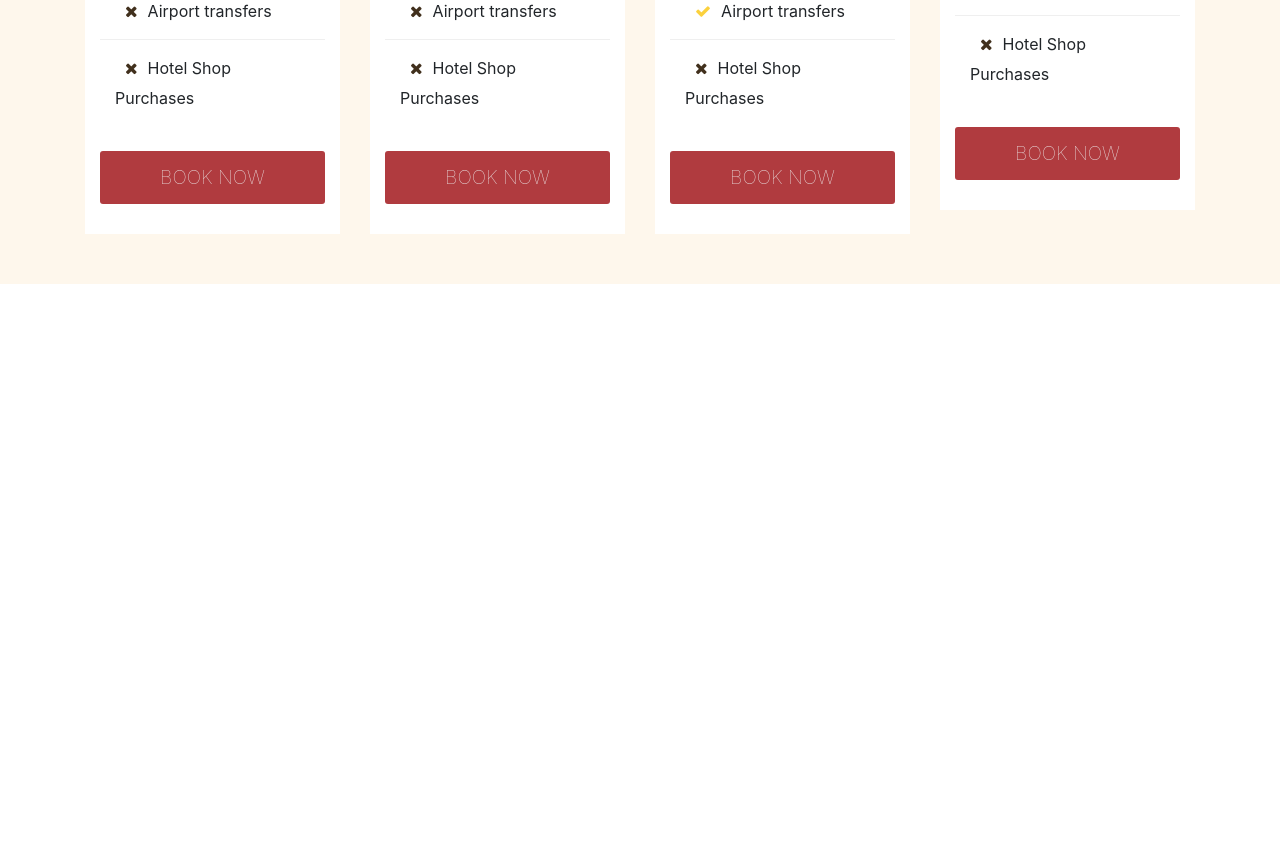
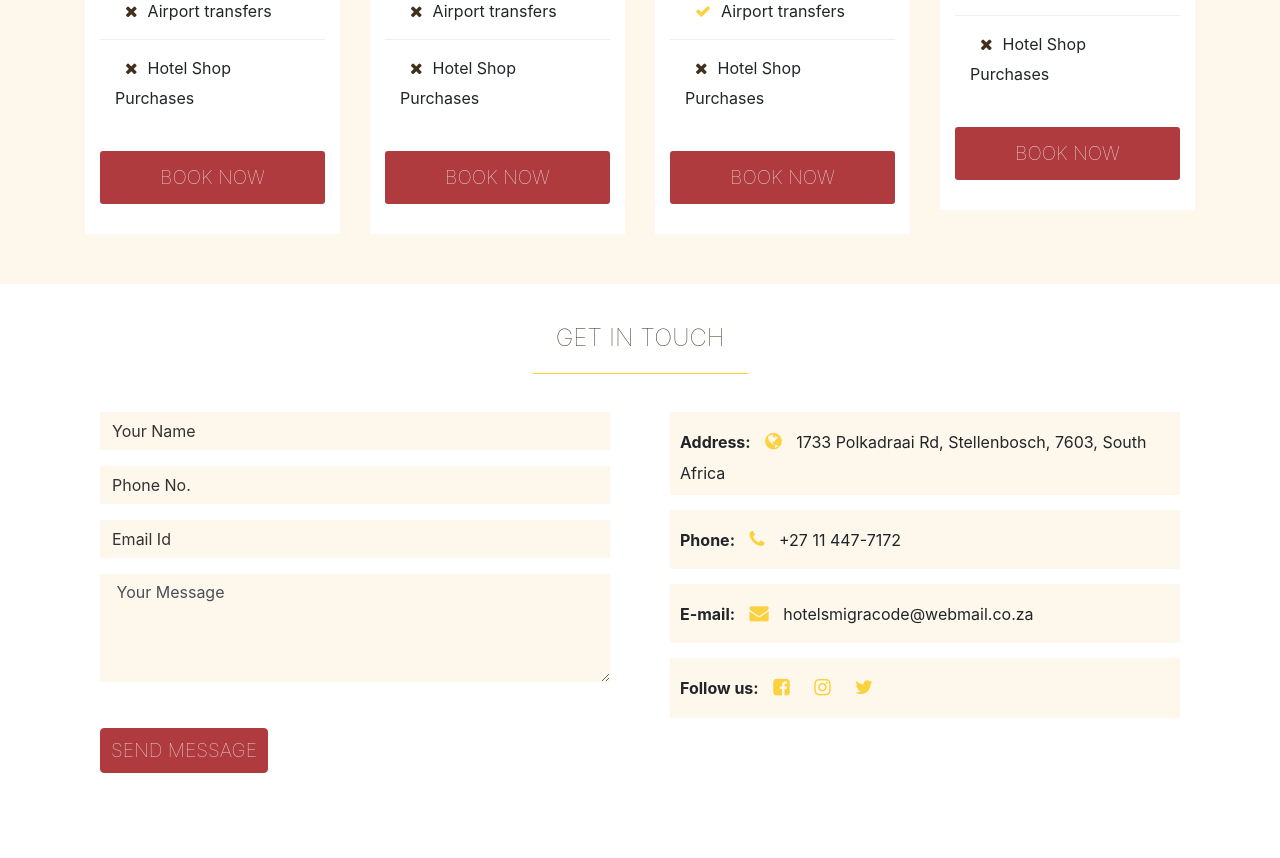
Before and after one commit to lavinialoredana/Migra-Code-Safari-Hotel, a plain HTML site: page Index.html in a window 1280 px wide. Shown: the part 2779-3637 px from the top of the page. Before the commit the page ends 3063 px from the top, so only its background shows below. Drawn offline with nearby package versions, Linux system fonts and the light colour scheme.

Commit message:
last commit

```diff
--- a/Index.html
+++ b/Index.html
@@ -21,7 +21,7 @@
 
     <section id="nav-bar">
       <nav class="navbar navbar-expand-lg navbar-light">
-        <a class="navbar-brand" href="#"><img src="./Images/logo_1.jpeg"/></a>
+        <a class="navbar-brand" href="#"><img src="./Images/logo_1.jpeg" /></a>
         <button
           class="navbar-toggler"
           type="button"
@@ -210,7 +210,10 @@
     <section id="tariffs">
       <div class="container">
         <h1>TAILORMAKE YOUR STAY</h1>
-        <p>It's OK to have questions. Talk to one of our travel specialists to tailormake your stay.</p>
+        <p>
+          It's OK to have questions. Talk to one of our travel specialists to
+          tailormake your stay.
+        </p>
         <a href="#" class="btn btn-primary"> Enquire Now</a>
       </div>
     </section>
@@ -229,11 +232,12 @@
               </div>
               <div class="price-content">
                 <ul>
-                  <li> <i class="fa fa-check"></i>Accommodation</li>
+                  <li><i class="fa fa-check"></i>Accommodation</li>
                   <li><i class="fa fa-check"></i>3 Meals Daily</li>
                   <li><i class="fa fa-check"></i>Laundry</li>
                   <li><i class="fa fa-check"></i>Drinks on lodge activities</li>
-                  <li><i class="fa fa-check"></i>
+                  <li>
+                    <i class="fa fa-check"></i>
                     A pair of Swarovski Optik binoculars per room
                   </li>
                   <li><i class="fa fa-times"></i>Spa Treatments</li>
@@ -254,17 +258,17 @@
               </div>
               <div class="price-content">
                 <ul>
-                  <li> <i class="fa fa-check"></i>Accommodation</li>
+                  <li><i class="fa fa-check"></i>Accommodation</li>
                   <li><i class="fa fa-check"></i>3 Meals Daily</li>
                   <li><i class="fa fa-check"></i>Laundry</li>
                   <li><i class="fa fa-check"></i>Drinks on lodge activities</li>
-                  <li><i class="fa fa-check"></i>
+                  <li>
+                    <i class="fa fa-check"></i>
                     A pair of Swarovski Optik binoculars per room
                   </li>
                   <li><i class="fa fa-check"></i>Spa Treatments</li>
                   <li><i class="fa fa-times"></i>Airport transfers</li>
                   <li><i class="fa fa-times"></i>Hotel Shop Purchases</li>
-
                 </ul>
               </div>
               <div class="price-button">
@@ -280,11 +284,12 @@
               </div>
               <div class="price-content">
                 <ul>
-                  <li> <i class="fa fa-check"></i>Accommodation</li>
+                  <li><i class="fa fa-check"></i>Accommodation</li>
                   <li><i class="fa fa-check"></i>3 Meals Daily</li>
                   <li><i class="fa fa-check"></i>Laundry</li>
                   <li><i class="fa fa-check"></i>Drinks on lodge activities</li>
-                  <li><i class="fa fa-check"></i>
+                  <li>
+                    <i class="fa fa-check"></i>
                     A pair of Swarovski Optik binoculars per room
                   </li>
                   <li><i class="fa fa-times"></i>Spa Treatments</li>
@@ -305,11 +310,12 @@
               </div>
               <div class="price-content">
                 <ul>
-                  <li> <i class="fa fa-check"></i>Accommodation</li>
+                  <li><i class="fa fa-check"></i>Accommodation</li>
                   <li><i class="fa fa-check"></i>3 Meals Daily</li>
                   <li><i class="fa fa-check"></i>Laundry</li>
                   <li><i class="fa fa-check"></i>Drinks on lodge activities</li>
-                  <li><i class="fa fa-check"></i>
+                  <li>
+                    <i class="fa fa-check"></i>
                     Swarovski Optik binoculars for all guests
                   </li>
                   <li><i class="fa fa-check"></i>Spa Treatments</li>
@@ -325,5 +331,67 @@
         </div>
       </div>
     </section>
+
+    <!-- ----------Get in touch -------- -->
+    <section id="contact">
+      <div class="container">
+        <h1>Get In Touch</h1>
+        <div class="row">
+          <div class="col-md-6">
+            <form class="contact-form">
+              <div class="form-group">
+                <input
+                  type="text"
+                  class="form-control"
+                  placeholder="Your Name"
+                />
+              </div>
+              <div class="form-group">
+                <input
+                  type="number"
+                  class="form-control"
+                  placeholder="Phone No."
+                />
+              </div>
+              <div class="form-group">
+                <input
+                  type="email"
+                  class="form-control"
+                  placeholder="Email Id"
+                />
+              </div>
+              <div class="form-group">
+                <textarea
+                  class="form-control"
+                  rows="4"
+                  placeholder="Your Message"
+                >
+ Your Message
+                </textarea>
+              </div>
+              <button type="submit" class="btn btn-primary">
+                SEND MESSAGE
+              </button>
+            </form>
+          </div>
+          <div class="col-md-6 contact-info">
+            <div class="follow">
+              <b>Address:</b> <i class="fa fa-globe"></i> 1733 Polkadraai Rd, Stellenbosch, 7603, South Africa
+            </div>
+            <div class="follow">
+              <b>Phone:</b>  <i class="fa fa-phone"></i> +27 11 447-7172
+            </div>
+            <div class="follow">
+              <b>E-mail:</b> <a href="#"> <i class="fa fa-envelope"></i></a> hotelsmigracode@webmail.co.za
+            </div>
+            <div class="follow">
+              <label> <b>Follow us:</b> </label>
+                <a href="#"> <i class="fa fa-facebook-square"></i> </a>
+                <a href="#"> <i class="fa fa-instagram"></i> </a>
+                <a href="#"><i class="fa fa-twitter"></i></a>
+            </div>
+        </div>
+      </div>
+    </section>
   </body>
 </html>
--- a/Style.css
+++ b/Style.css
@@ -78,7 +78,6 @@
   font-weight: lighter;
   font-size: 1.5rem;
   line-height: 1.2;
-
 }
 
 #about .btn {
@@ -91,44 +90,37 @@
 
 #about .btn:hover {
   box-shadow: 0 2px 5px #41301d;
-  background-color: #6F422B;
-  border-color: #6F422B;
+  background-color: #6f422b;
+  border-color: #6f422b;
 }
-
 
 .about-content {
   margin-top: 20px;
-  color:#272A15;
+  color: #272a15;
   font-size: 16px;
   line-height: 1.6;
   font-weight: 300;
-
 }
 
 .skills-bar {
   margin-bottom: 6px;
   margin-top: 45px;
   font-weight: lighter;
-  color:#272A15
-
+  color: #272a15;
 }
 
-.skills-bar p{
-    color:#272A15;
-
-
+.skills-bar p {
+  color: #272a15;
 }
 
 .progress-bar {
   border-radius: 16px;
-
 }
 
 .progress {
   border-radius: 16px !important;
   margin-bottom: 22px;
 }
-
 
 /* ------Services------ */
 
@@ -166,23 +158,21 @@
   margin: 20px auto 5px;
 }
 
-.services{
+.services {
   margin-top: 40px;
 }
 
-.icon{
+.icon {
   font-size: 2.5rem;
   margin: 20px auto;
-    padding:20px;
+  padding: 20px;
   height: 80px;
   width: 80px;
   border: 0.5px solid #fbd13d;
   border-radius: 50%;
 }
 
-.services h2{
-
-
+.services h2 {
   color: #fbd13d !important;
   padding-bottom: 10px;
   text-transform: uppercase;
@@ -191,39 +181,38 @@
   line-height: 1.2;
 }
 
-.services p{
+.services p {
   font-size: 14px;
   margin-top: 20px;
-color:#CCC8BE;
+  color: #ccc8be;
 }
 
- .services .col-md-3:hover{
-
-    background: #41301D;
+.services .col-md-3:hover {
+  background: #41301d;
   cursor: pointer;
   transition: 0.7s;
 }
 
 /*  --------About Us-------- */
 
-
 /* ----------Tariffs------- */
 
-#tariffs{
-    background-image: linear-gradient(to right, rgba(0, 0, 0, 0.8),
+#tariffs {
+  background-image: linear-gradient(
+      to right,
+      rgba(0, 0, 0, 0.8),
       rgba(0, 0, 0.8)
     ),
     url("./Images/tariffs.jpg");
   background-size: cover;
   background-position: center;
-  color: #fbd13d!important;
+  color: #fbd13d !important;
   background-attachment: fixed;
   text-align: center;
   padding: 100px;
   /* font-family: sans-serif; */
   font-size: 1.5rem;
 }
-
 
 #tariffs h1 {
   text-align: center;
@@ -235,10 +224,10 @@ color:#CCC8BE;
   line-height: 1.2;
 }
 
-#tariffs p{
+#tariffs p {
   font-size: 14px;
   margin-top: 20px;
-  color:#CCC8BE;
+  color: #ccc8be;
   padding-bottom: 10px;
   margin-top: 0px;
 }
@@ -252,12 +241,11 @@ color:#CCC8BE;
   margin: 20px auto 5px;
 }
 
-
-#tariffs .btn-primary{
+#tariffs .btn-primary {
   margin-top: 30px;
   margin-bottom: 30px;
-  background-color: #41301d!important;
-  border-color: #41301d!important;
+  background-color: #41301d !important;
+  border-color: #41301d !important;
   text-transform: uppercase;
   font-size: 1.2rem;
   font-weight: lighter;
@@ -265,26 +253,23 @@ color:#CCC8BE;
   transition: 0.5;
 }
 
-
-#tariffs .btn-primary:hover{
-  border-color:#B12003!important;
-  background-color: #C22303!important;
+#tariffs .btn-primary:hover {
+  border-color: #b12003 !important;
+  background-color: #c22303 !important;
   text-decoration: underline;
-  box-shadow: 0 2px 20px #71736D;
-
+  box-shadow: 0 2px 20px #71736d;
 }
 
 /*  ---------Price Plan-------- */
 
 #price {
   padding: 40px 0;
-  background:#FEF7EC;
-
+  background: #fef7ec;
 }
 
 #price h1 {
   text-align: center;
-  color: #41301D !important;
+  color: #41301d !important;
   padding-bottom: 10px;
   text-transform: uppercase;
   font-size: 1.5rem;
@@ -304,40 +289,37 @@ color:#CCC8BE;
 .single-price {
   margin: 10px auto;
   display: block;
-  float:left;
+  float: left;
   width: 100%;
   background-color: #fff;
   transition: 0.5s;
 }
 
-.single-price:hover{
+.single-price:hover {
   box-shadow: 0 2px 20px #333;
-
 }
 
-.price-head{
-  background:#41301D;
+.price-head {
+  background: #41301d;
   padding: 10px 5px;
   text-align: center;
   width: 100%;
 }
 
-.price-head h2{
+.price-head h2 {
   color: #fbd13d;
   padding: 5px;
   margin-bottom: 5px;
   text-transform: uppercase;
   font-size: 1.2rem;
   font-weight: lighter;
-
 }
 
-.price-head p{
-  color:#CCC8BE;
+.price-head p {
+  color: #ccc8be;
   font-size: 20px;
   line-height: 1.2;
   font-weight: lighter;
-
 }
 
 #price span {
@@ -345,11 +327,10 @@ color:#CCC8BE;
 }
 
 .price-content {
-  display:block;
+  display: block;
   float: left;
   width: 100%;
   padding: 0 15px;
-
 }
 
 .price-content ul li {
@@ -362,30 +343,29 @@ color:#CCC8BE;
   border-bottom: none;
 }
 
-.fa-check{
+.fa-check {
   color: #fbd13d;
   margin: 10px;
   size: 16px;
 }
 
-.fa-times{
+.fa-times {
   color: #41301d;
   margin: 10px;
   size: 20px;
 }
 
-.price-button{
-  display:block;
+.price-button {
+  display: block;
   float: left;
   padding: 15px 15px 30px;
   text-align: center;
   width: 100%;
-
 }
 
-.book-btn{
+.book-btn {
   /* background-color: #721121; */
-  background-color: #B03B3F;
+  background-color: #b03b3f;
   border-radius: 3px;
   display: block;
   text-transform: uppercase;
@@ -395,17 +375,93 @@ color:#CCC8BE;
   padding: 15px 50px;
   transition: 0.5s;
   color: #efefef;
-
 }
 
-.book-btn:hover{
-  border-color:#B12003;
+.book-btn:hover {
+  border-color: #b12003;
   /* background-color: #98515D; */
   /* background-color: #ABB393; */
   /* background-color: #F9BF68; */
   /* background-color: #CD4B30; */
-  background-color: #C22303;
-  color:#efefef;
+  background-color: #c22303;
+  color: #efefef;
   text-decoration: underline;
+}
 
+/* -------Get In Touch------- */
+
+#contact {
+  background-color: #fff;
+  padding: 40px 40px;
 }
+
+.contact-form {
+  padding: 15px;
+}
+
+.form-control {
+  border-radius: 0 !important;
+  border: none !important;
+  background-color: #fef7ec !important;
+}
+
+#contact h1 {
+  text-align: center;
+  color: #41301d !important;
+  padding-bottom: 10px;
+  text-transform: uppercase;
+  font-size: 1.5rem;
+  font-weight: lighter;
+  line-height: 1.2;
+}
+
+#contact h1::after {
+  content: "";
+  background-color: #fbd13d;
+  display: block;
+  height: 1px;
+  width: 215px;
+  margin: 20px auto 5px;
+}
+
+::placeholder {
+  color: #333 !important;
+}
+
+#contact .btn-primary {
+  margin-top: 30px;
+  margin-bottom: 30px;
+  padding: 10px 10px 10px;
+  background-color: #b03b3f !important;
+  border-color: #b03b3f !important;
+  text-transform: uppercase;
+  font-size: 1.2rem;
+  font-weight: lighter;
+  line-height: 1.2;
+  transition: 0.5;
+  color: #efefef;
+}
+
+#contact .btn-primary:hover {
+  border-color: #b12003 !important;
+  /* background-color: #98515D; */
+  /* background-color: #ABB393; */
+  /* background-color: #F9BF68; */
+  /* background-color: #CD4B30; */
+  background-color: #c22303 !important;
+  color: #efefef;
+  text-decoration: underline;
+}
+
+.follow {
+  background-color:#fef7ec;
+  padding: 10px;
+  margin: 15px;
+}
+
+.contact-info .fa {
+margin: 10px;
+color: #fbd13d;
+font-weight: lighter;
+font-size: 1.2rem;
+}
```
Lines whose indentation alone changed are shown as unchanged.
